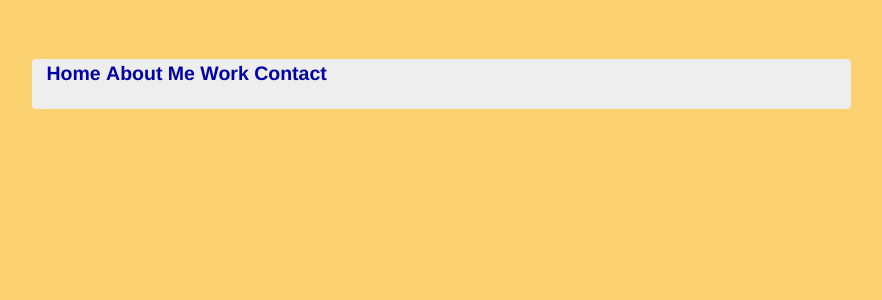
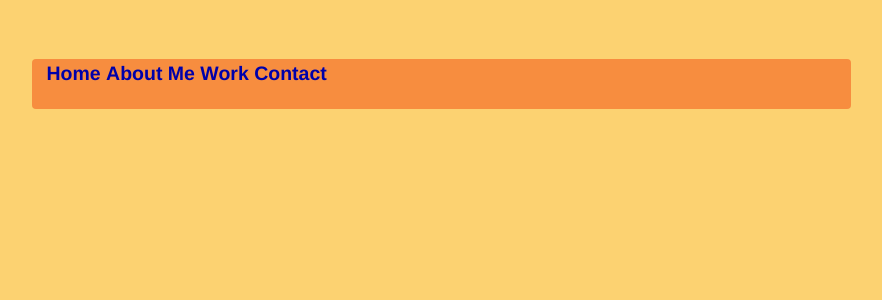
Before and after one commit to kanika23oct/kanika23oct.github.io, a Jekyll site: the page built from index.html, in a window 1280 px wide. Shown: the top 300 px of the page, without its empty margins (199-1081 px from the left). Built offline with Jekyll 4.4.1, drawn with Linux system fonts in a browser that asks for light colours.

Commit message:
Adding the color for nav bar in css

```diff
--- a/css/main.css
+++ b/css/main.css
@@ -9,6 +9,7 @@
   margin: 0;
   padding: 0;
 }
+
 
 html, body { height: 100%; }
 
@@ -108,7 +109,9 @@ ul.posts span {
   float: left;
 }
 
-
+.navbar {
+   background-color: #F78D3F;
+}
 .site .footer {
   font-size: 80%;
   color: #666;
```
